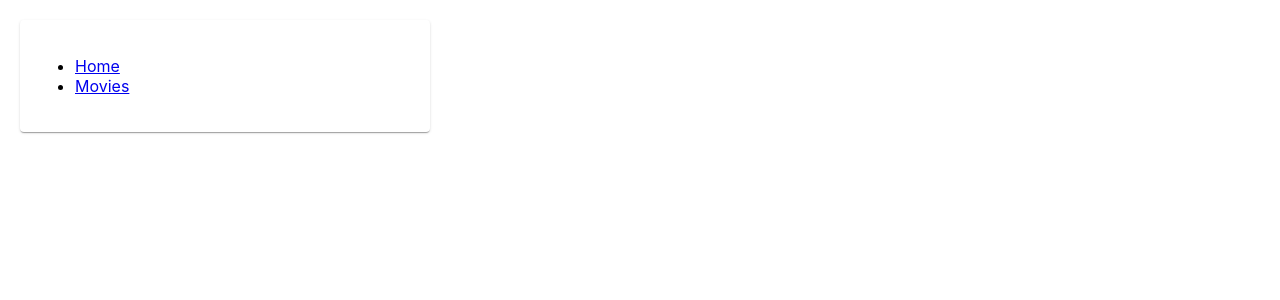
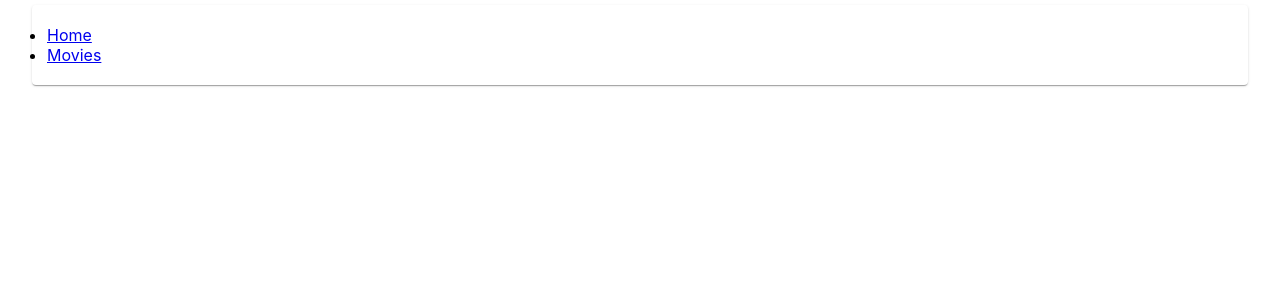
Before and after one commit to cross-development/goit-react-hw-04-movies, a React (Create React App) app: page / in a window 1280 px wide. Shown: the top 300 px of the page. Built offline with nearby package versions, Linux system fonts and the light colour scheme.

Commit message:
added route.js and movie details

```diff
--- a/src/App.js
+++ b/src/App.js
@@ -10,21 +10,25 @@ import Reviews from './view/Reviews';
 //Components
 import Layout from './components/Layout/Layout';
 import Navigation from './components/Navigation/Navigation';
+//Routes
+import routes from './routes';
 
 const App = () => {
 	return (
-		<Layout>
-			<Navigation />
+		<>
+			<Layout>
+				<Navigation />
+			</Layout>
 
 			<Switch>
-				<Route path="/" exact component={HomePage} />
-				<Route path="/movies" component={MoviesPage} />
-				<Route path="/movies/:movieId" component={MovieDetailsPage} />
-				<Route path="/movies/:movieId/cast" component={Cast} />
-				<Route path="/movies/:movieId/reviews" component={Reviews} />
+				<Route path={routes.home} exact component={HomePage} />
+				<Route path={routes.movies} exact component={MoviesPage} />
+				<Route path={routes.movieDetails} component={MovieDetailsPage} />
+				<Route path={routes.movieCast} component={Cast} />
+				<Route path={routes.movieReview} component={Reviews} />
 				<Route component={HomePage} />
 			</Switch>
-		</Layout>
+		</>
 	);
 };
 
--- a/src/components/Layout/Layout.module.css
+++ b/src/components/Layout/Layout.module.css
@@ -1,7 +1,8 @@
 .section {
-	margin: 20px;
+	display: block;
+	width: 95%;
+	margin: 5px auto;
 	padding: 20px 15px;
-	width: 380px;
 	border-radius: 4px;
 	box-shadow: 0px 2px 1px -1px rgba(0, 0, 0, 0.2), 0px 1px 1px 0px rgba(0, 0, 0, 0.14),
 		0px 1px 3px 0px rgba(0, 0, 0, 0.12);
--- a/src/index.css
+++ b/src/index.css
@@ -1,13 +1,13 @@
-body {
-  margin: 0;
-  font-family: -apple-system, BlinkMacSystemFont, 'Segoe UI', 'Roboto', 'Oxygen',
-    'Ubuntu', 'Cantarell', 'Fira Sans', 'Droid Sans', 'Helvetica Neue',
-    sans-serif;
-  -webkit-font-smoothing: antialiased;
-  -moz-osx-font-smoothing: grayscale;
+* {
+	margin: 0;
+	padding: 0;
+	box-sizing: border-box;
 }
 
-code {
-  font-family: source-code-pro, Menlo, Monaco, Consolas, 'Courier New',
-    monospace;
+body {
+	margin: 0;
+	font-family: -apple-system, BlinkMacSystemFont, 'Segoe UI', 'Roboto', 'Oxygen', 'Ubuntu',
+		'Cantarell', 'Fira Sans', 'Droid Sans', 'Helvetica Neue', sans-serif;
+	-webkit-font-smoothing: antialiased;
+	-moz-osx-font-smoothing: grayscale;
 }
--- /dev/null
+++ b/src/routes.js
@@ -0,0 +1,7 @@
+export default {
+	home: '/',
+	movies: '/movies',
+	movieDetails: '/movies/:movieId',
+	movieCast: '/movies/:movieId/cast',
+	movieReview: '/movies/:movieId/reviews',
+};
--- a/src/view/MovieDetailsPage.js
+++ b/src/view/MovieDetailsPage.js
@@ -1,11 +1,34 @@
 //Core
-import React from 'react';
+import React, { Component } from 'react';
 //Components
 
+//Services
+import movieApi from '../services/movieApi';
 //Styles
 
-const MovieDetailsPage = () => {
-	return <div></div>;
-};
+export default class MovieDetailsPage extends Component {
+	state = {
+		movies: null,
+	};
 
-export default MovieDetailsPage;
+	componentDidMount() {
+		const { match } = this.props;
+		movieApi.fetchMoviesDetails(match.params.movieId).then(movie => this.setState({ movie }));
+	}
+
+	render() {
+		const { movie } = this.state;
+		const imgUrl = 'https://image.tmdb.org/t/p/w500';
+
+		return (
+			<div>
+				{movie && (
+					<>
+						<img src={`${imgUrl}${movie.poster_path}`} alt={movie.title} />
+						<h1>{movie.title}</h1>{' '}
+					</>
+				)}
+			</div>
+		);
+	}
+}
```
